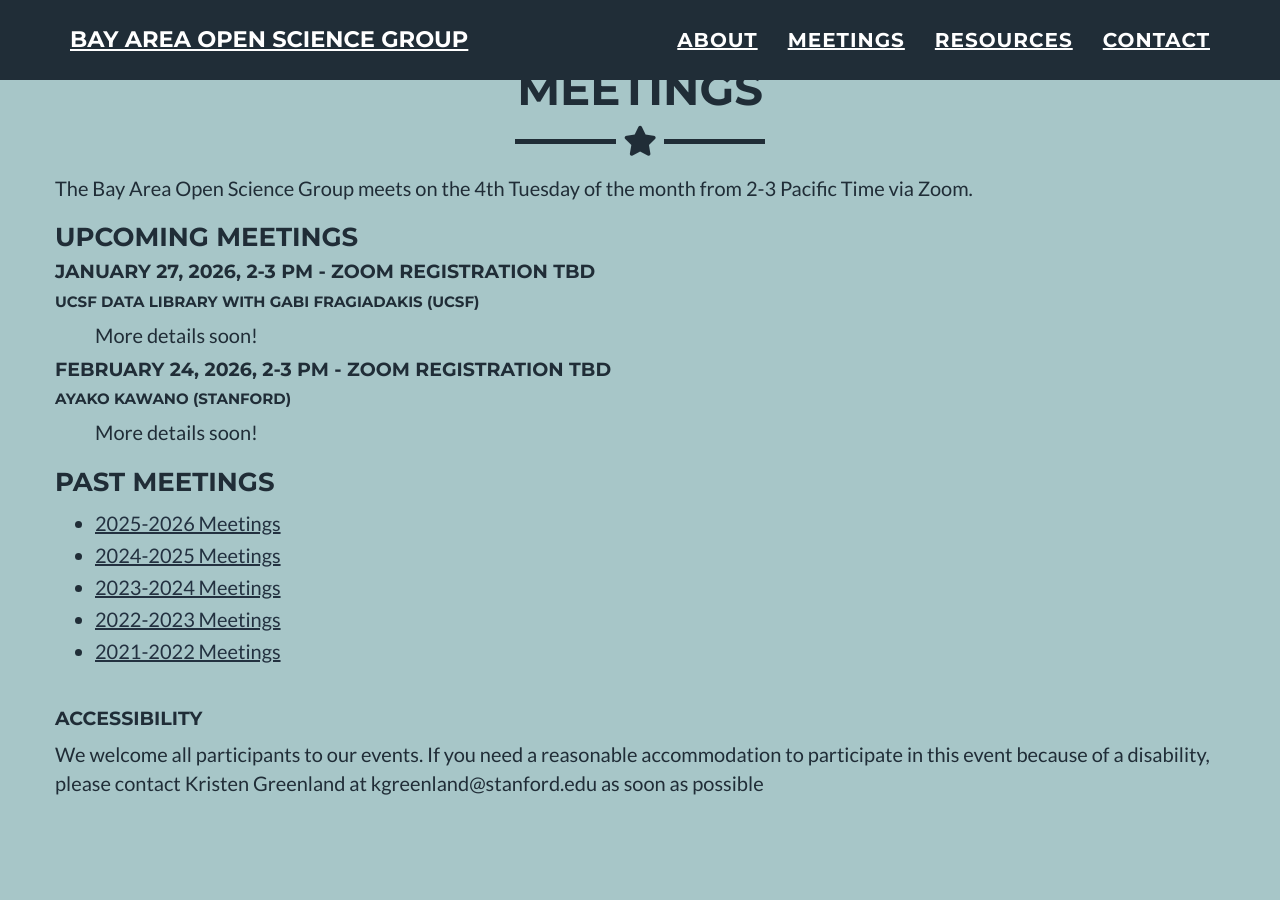
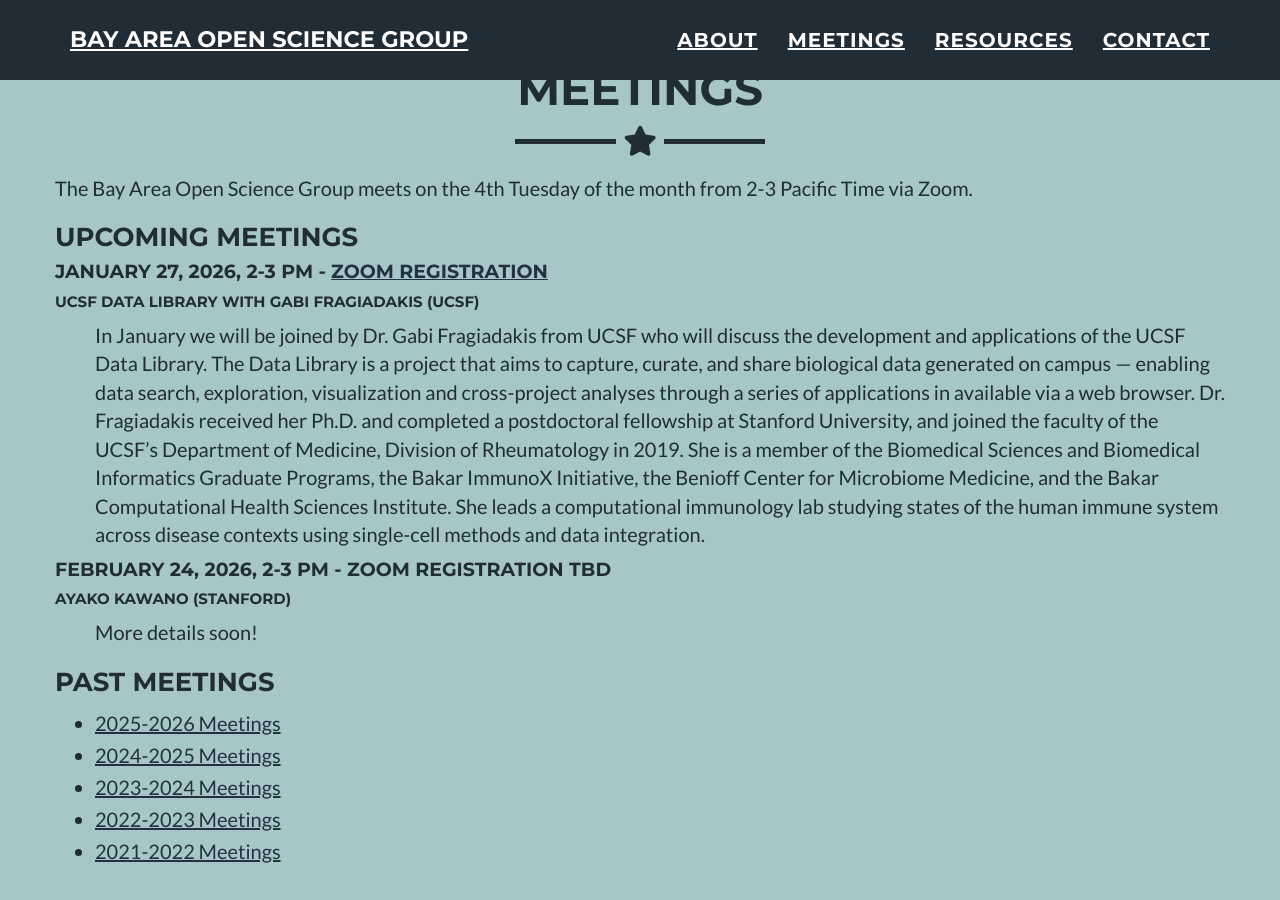
Before and after one commit to BayAreaOpenScienceGroup/BayAreaOpenScienceGroup.github.io, a Jekyll site: the page built from index.html, in a window 1280 px wide and 900 px high, scrolled down 1428 px. Built offline with Jekyll 4.4.1, drawn with Linux system fonts in a browser that asks for light colours.

Commit message:
zoom info and details for Jan

```diff
--- a/_includes/meetings.html
+++ b/_includes/meetings.html
@@ -13,9 +13,9 @@
 
         <h3>Upcoming Meetings</h3>
 
-<h4>January 27, 2026, 2-3 PM - Zoom Registration TBD</h4>
+<h4>January 27, 2026, 2-3 PM - <a href="https://ucsf.zoom.us/meeting/register/cZkb_TzmSJaQ2nFKR3wGQA#/registration">Zoom Registration</a></h4>
 <h5>UCSF Data Library with Gabi Fragiadakis (UCSF)</h5>
-<p style="padding-left: 40px;">More details soon!</p>
+<p style="padding-left: 40px;">In January we will be joined by Dr. Gabi Fragiadakis from UCSF who will discuss the development and applications of the UCSF Data Library. The Data Library is a project that aims to capture, curate, and share biological data generated on campus — enabling data search, exploration, visualization and cross-project analyses through a series of applications in available via a web browser. Dr. Fragiadakis received her Ph.D. and completed a postdoctoral fellowship at Stanford University, and joined the faculty of the UCSF’s Department of Medicine, Division of Rheumatology in 2019. She is a member of the Biomedical Sciences and Biomedical Informatics Graduate Programs, the Bakar ImmunoX Initiative, the Benioff Center for Microbiome Medicine, and the Bakar Computational Health Sciences Institute. She leads a computational immunology lab studying states of the human immune system across disease contexts using single-cell methods and data integration.</p>
 
 <h4>February 24, 2026, 2-3 PM - Zoom Registration TBD</h4>
 <h5>Ayako Kawano (Stanford)</h5>
```
